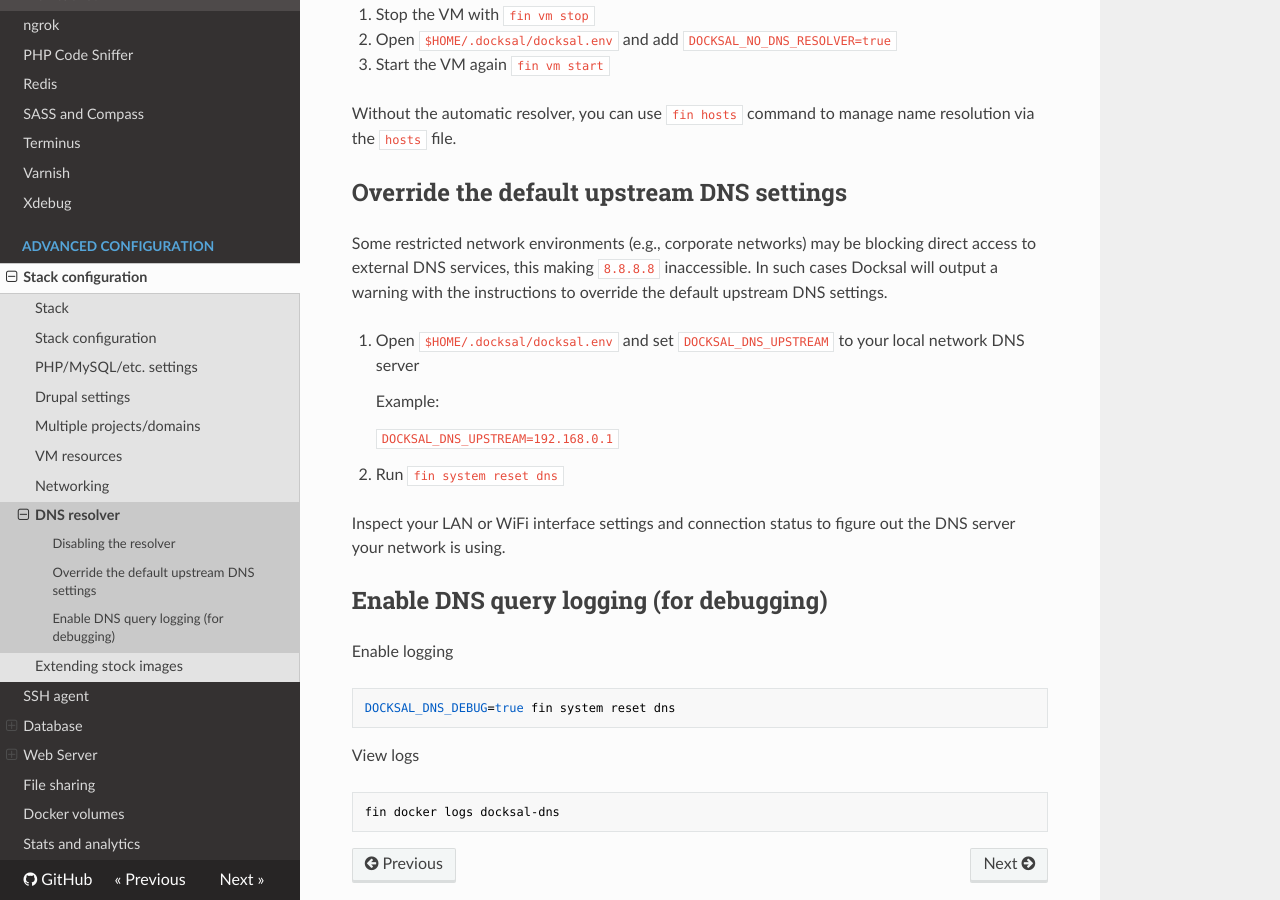
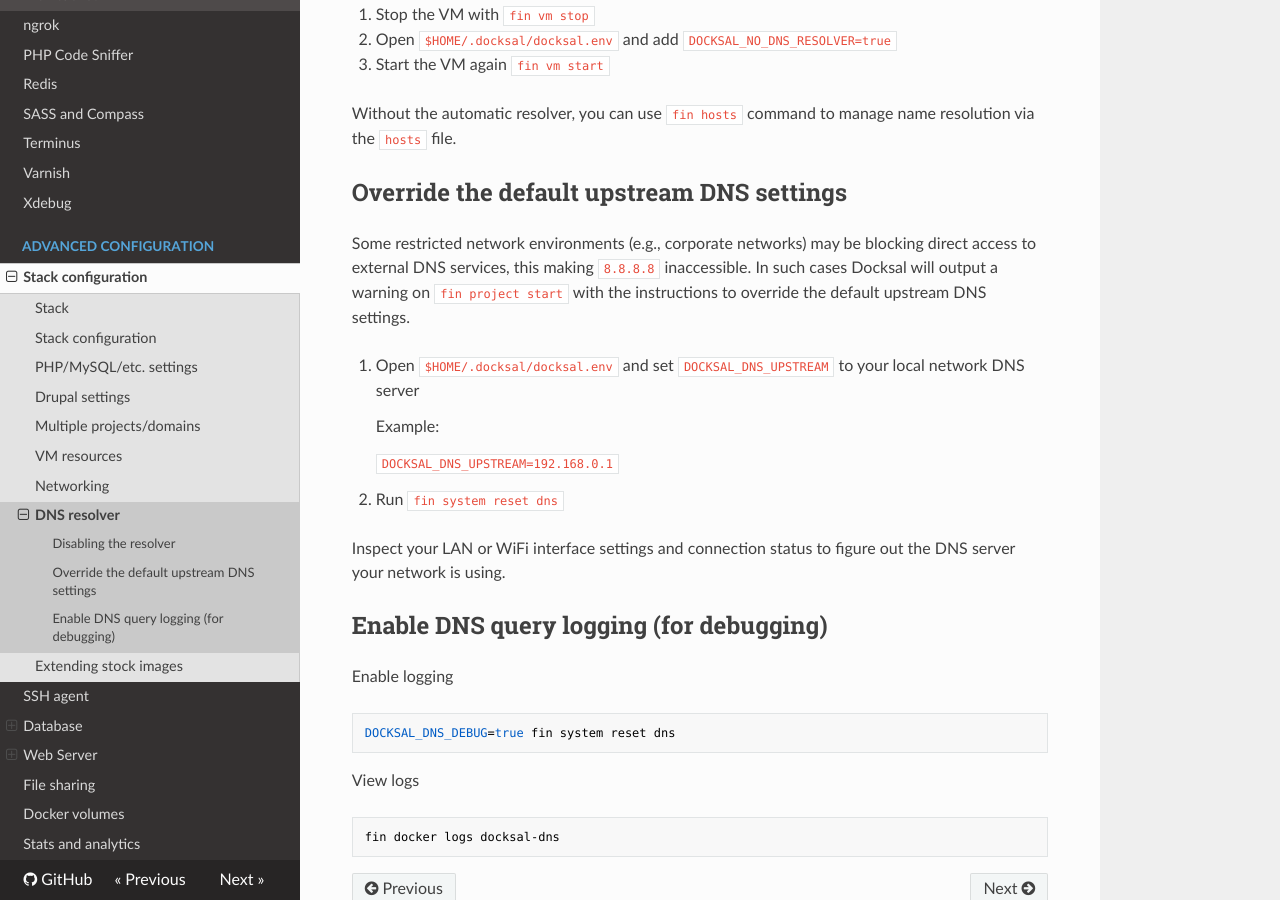
Before and after one commit to docksal/docksal, an MkDocs documentation site: the page built from docs/advanced/dns-resolver.md, in a window 1280 px wide and 900 px high, scrolled down 774 px. Built offline with MkDocs 1.6.1, drawn with Linux system fonts in a browser that asks for light colours; nearby versions of some CDN libraries; old or Windows-style settings are respelled for this version of MkDocs.

Commit message:
Updated dns_upstream message
Give user expectation of when to see the message.

```diff
--- a/docs/advanced/dns-resolver.md
+++ b/docs/advanced/dns-resolver.md
@@ -32,8 +32,7 @@ Without the automatic resolver, you can use `fin hosts` command to manage name r
 ## Override the default upstream DNS settings
 
 Some restricted network environments (e.g., corporate networks) may be blocking direct access to external DNS services,
-this making `8.8.8.8` inaccessible. In such cases Docksal will output a warning with the instructions to override the
-default upstream DNS settings.
+this making `8.8.8.8` inaccessible. In such cases Docksal will output a warning on `fin project start` with the instructions to override the default upstream DNS settings.
 
 1. Open `$HOME/.docksal/docksal.env` and set `DOCKSAL_DNS_UPSTREAM` to your local network DNS server
 
```
